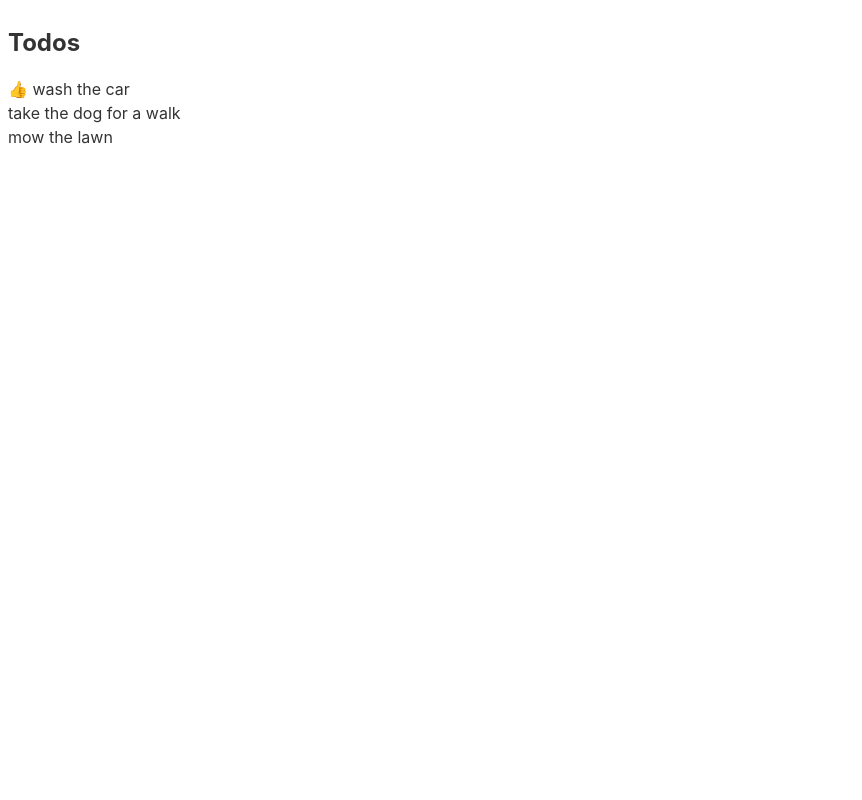
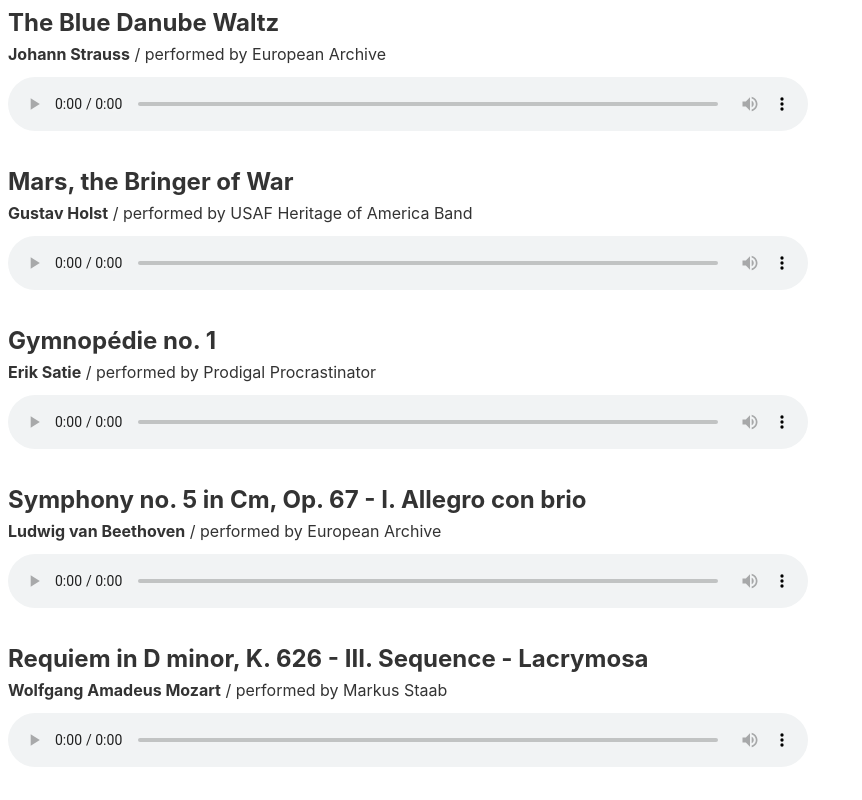
Before and after one commit to Annie-Huang/my-svelte-project2, a Svelte app: page / in a window 1280 px wide. Shown: the whole page, without its empty margins (0-862 px from the left). Built offline with nearby package versions, Linux system fonts and the light colour scheme.

Commit message:
Module context - Sharing code

```diff
--- a/src/App.svelte
+++ b/src/App.svelte
@@ -1,31 +1,44 @@
-<!--From Special elements/<svelte:options> to-->
+<!--From Module context/Sharing code to-->
 <script>
-    import Todo from './Todo.svelte';
-
-    let todos = [
-        { id: 1, done: true, text: 'wash the car' },
-        { id: 2, done: false, text: 'take the dog for a walk' },
-        { id: 3, done: false, text: 'mow the lawn' }
-    ];
-
-    function toggle(toggled) {
-        todos = todos.map(todo => {
-            if (todo === toggled) {
-                // return a new object
-                return {
-                    id: todo.id,
-                    text: todo.text,
-                    done: !todo.done
-                };
-            }
-
-            // return the same object
-            return todo;
-        });
-    }
+    import AudioPlayer from './AudioPlayer.svelte';
 </script>
 
-<h2>Todos</h2>
-{#each todos as todo}
-    <Todo {todo} on:click={() => toggle(todo)}/>
-{/each}
+<!-- https://musopen.org/music/9862-the-blue-danube-op-314/ -->
+<AudioPlayer
+        src="https://sveltejs.github.io/assets/music/strauss.mp3"
+        title="The Blue Danube Waltz"
+        composer="Johann Strauss"
+        performer="European Archive"
+/>
+
+<!-- https://musopen.org/music/43775-the-planets-op-32/ -->
+<AudioPlayer
+        src="https://sveltejs.github.io/assets/music/holst.mp3"
+        title="Mars, the Bringer of War"
+        composer="Gustav Holst"
+        performer="USAF Heritage of America Band"
+/>
+
+<!-- https://musopen.org/music/8010-3-gymnopedies/ -->
+<AudioPlayer
+        src="https://sveltejs.github.io/assets/music/satie.mp3"
+        title="Gymnopédie no. 1"
+        composer="Erik Satie"
+        performer="Prodigal Procrastinator"
+/>
+
+<!-- https://musopen.org/music/2567-symphony-no-5-in-c-minor-op-67/ -->
+<AudioPlayer
+        src="https://sveltejs.github.io/assets/music/beethoven.mp3"
+        title="Symphony no. 5 in Cm, Op. 67 - I. Allegro con brio"
+        composer="Ludwig van Beethoven"
+        performer="European Archive"
+/>
+
+<!-- https://musopen.org/music/43683-requiem-in-d-minor-k-626/ -->
+<AudioPlayer
+        src="https://sveltejs.github.io/assets/music/mozart.mp3"
+        title="Requiem in D minor, K. 626 - III. Sequence - Lacrymosa"
+        composer="Wolfgang Amadeus Mozart"
+        performer="Markus Staab"
+/>
--- /dev/null
+++ b/src/AudioPlayer.svelte
@@ -0,0 +1,43 @@
+<script>
+    export let src;
+    export let title;
+    export let composer;
+    export let performer;
+
+    let audio;
+    let paused = true;
+
+    function stopOthers() {
+        if (current && current !== audio) current.pause();
+        current = audio;
+    }
+</script>
+
+<style>
+    article { margin: 0 0 1em 0; max-width: 800px }
+    h2, p { margin: 0 0 0.3em 0; }
+    audio { width: 100%; margin: 0.5em 0 1em 0; }
+    .playing { color: #ff3e00; }
+</style>
+
+<!-- Very occasionally, you'll need to run some code outside of an individual component instance.
+     For example, you can play all five of these audio players simultaneously; it would be better if playing one stopped all the others.
+
+     We can do that by declaring a <script context="module"> block. Code contained inside it will run once,
+     when the module first evaluates, rather than when a component is instantiated. -->
+<script context="module">
+    let current;
+</script>
+
+<article class:playing={!paused}>
+    <h2>{title}</h2>
+    <p><strong>{composer}</strong> / performed by {performer}</p>
+
+    <audio
+            bind:this={audio}
+            bind:paused
+            on:play={stopOthers}
+            controls
+            {src}
+    ></audio>
+</article>
```
Also changed, not shown: src/App40.svelte (added, +31 -0 lines).
